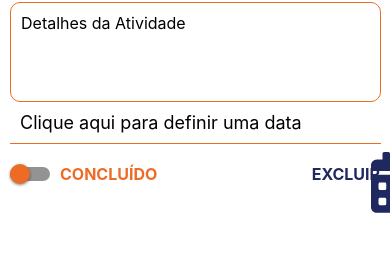
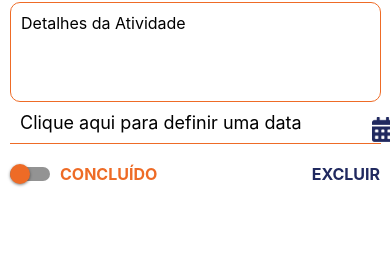
Before and after one commit to monteirovictor/todo, a React Native app: screen / in a window 390 px wide. Shown: the part 281-544 px from the top of the page. Built offline with nearby package versions, Linux system fonts and the light colour scheme.

Commit message:
14-02-2021

```diff
--- a/src/components/DateTimeInput/styles.js
+++ b/src/components/DateTimeInput/styles.js
@@ -12,7 +12,10 @@ const styles = StyleSheet.create({
  iconTextInput:{
      position:'absolute',
      left:'95%',
-     top:50
+     top:15,
+     width:25,
+     height:25,
+     resizeMode:'contain'
  }
 });
 
```
